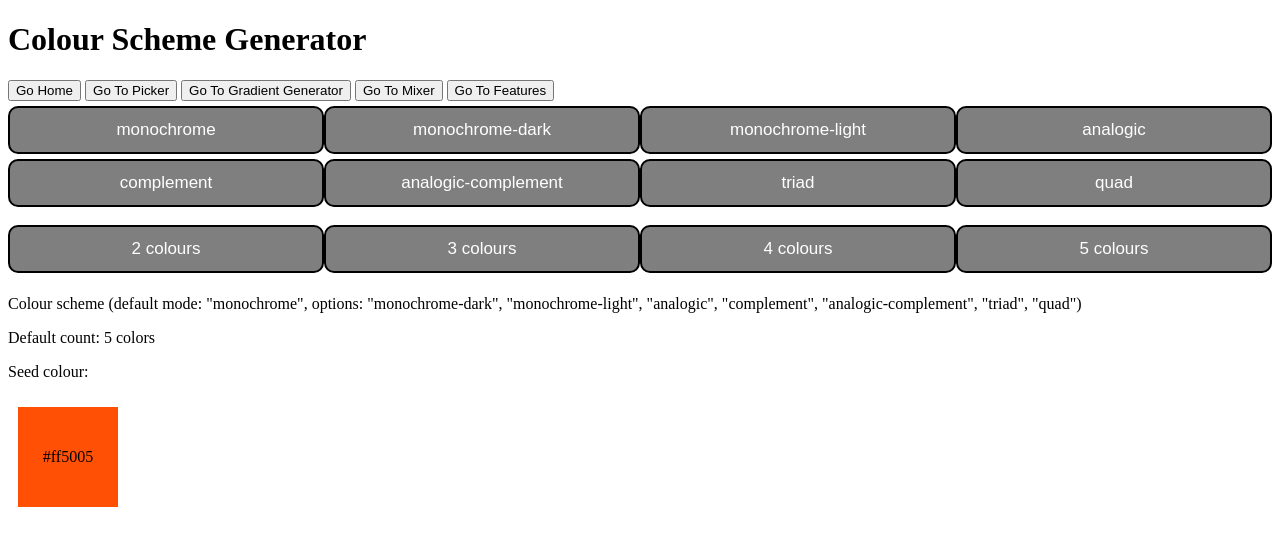
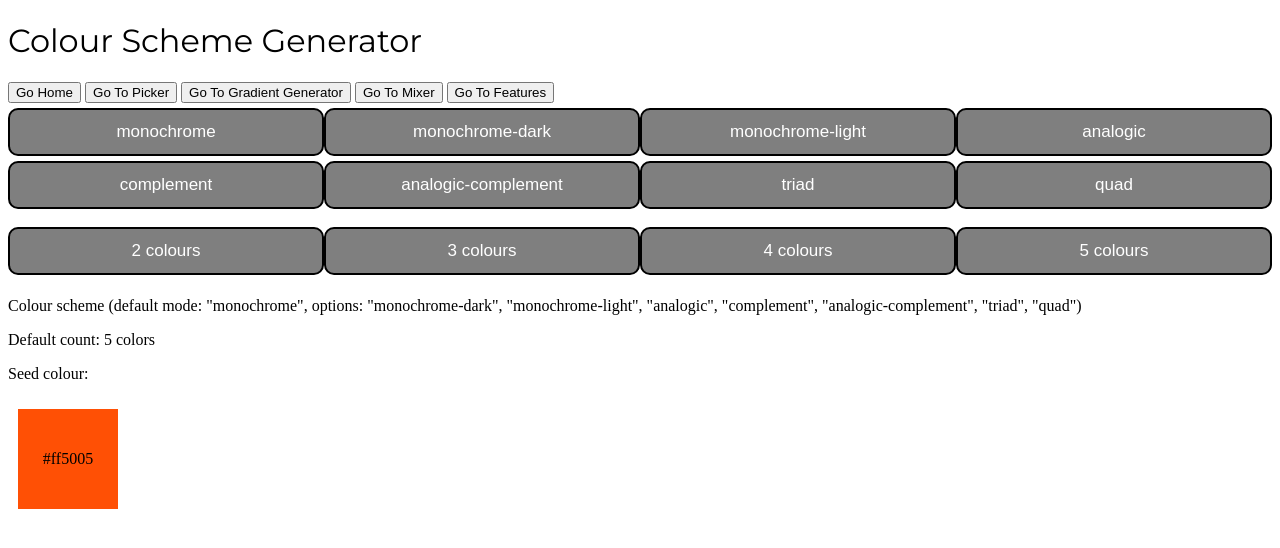
Before and after one commit to lfeatherby/cpalette-generator, a plain HTML site: page generator/generator.html in a window 1280 px wide. Drawn offline with nearby package versions, Linux system fonts and the light colour scheme; a script that the page names is missing.

Commit message:
added font
montserrat for all headings

```diff
--- a/features/fStyle.css
+++ b/features/fStyle.css
@@ -3,3 +3,10 @@ body {
   height: 100%;
   width: 100%;
 }
+
+:is(h1, h2, h3, h4, h5, h6) {
+  font-family: "Montserrat", sans-serif;
+  font-optical-sizing: auto;
+  font-weight: 400;
+  font-style: normal;
+}
--- a/generator/gStyle.css
+++ b/generator/gStyle.css
@@ -1,5 +1,12 @@
 * {
   box-sizing: border-box;
+}
+
+:is(h1, h2, h3, h4, h5, h6) {
+  font-family: "Montserrat", sans-serif;
+  font-optical-sizing: auto;
+  font-weight: 400;
+  font-style: normal;
 }
 
 /* Style the navigation menu */
--- a/generator/generator.html
+++ b/generator/generator.html
@@ -7,6 +7,10 @@
   <title>cpalette-generator</title>
   <script src="https://cdn.jsdelivr.net/npm/@jaames/iro@5"></script>
   <script src="https://ajax.googleapis.com/ajax/libs/jquery/3.6.0/jquery.min.js"></script>
+  <link rel="preconnect" href="https://fonts.googleapis.com">
+  <link rel="preconnect" href="https://fonts.gstatic.com" crossorigin>
+  <link href="https://fonts.googleapis.com/css2?family=Montserrat:ital,wght@0,100..900;1,100..900&display=swap"
+    rel="stylesheet">
   <link href="gStyle.css" rel="stylesheet" type="text/css" />
 </head>
 
--- a/gradient/gradStyle.css
+++ b/gradient/gradStyle.css
@@ -1,5 +1,12 @@
 * {
     box-sizing: border-box;
+}
+
+:is(h1, h2, h3, h4, h5, h6) {
+    font-family: "Montserrat", sans-serif;
+    font-optical-sizing: auto;
+    font-weight: 400;
+    font-style: normal;
 }
 
 #multi {
--- a/mixer/mStyle.css
+++ b/mixer/mStyle.css
@@ -1,5 +1,12 @@
 * {
     box-sizing: border-box;
+}
+
+:is(h1, h2, h3, h4, h5, h6) {
+    font-family: "Montserrat", sans-serif;
+    font-optical-sizing: auto;
+    font-weight: 400;
+    font-style: normal;
 }
 
 .sq {
--- a/picker/pStyle.css
+++ b/picker/pStyle.css
@@ -1,6 +1,13 @@
 * {
   box-sizing: border-box;
   text-align: center;
+}
+
+:is(h1, h2, h3, h4, h5, h6) {
+  font-family: "Montserrat", sans-serif;
+  font-optical-sizing: auto;
+  font-weight: 400;
+  font-style: normal;
 }
 
 img {
--- a/style.css
+++ b/style.css
@@ -0,0 +1,6 @@
+:is(h1, h2, h3, h4, h5, h6) {
+    font-family: "Montserrat", sans-serif;
+    font-optical-sizing: auto;
+    font-weight: 400;
+    font-style: normal;
+}
```
Also changed, not shown: features/features.html (+7 -7 lines), gradient/gradient.html (+7 -0 lines), index.html (+6 -0 lines), mixer/mixer.html (+8 -8 lines), picker/picker.html (+4 -0 lines).
